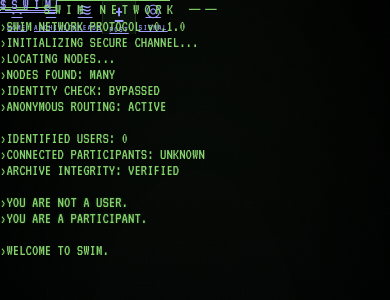
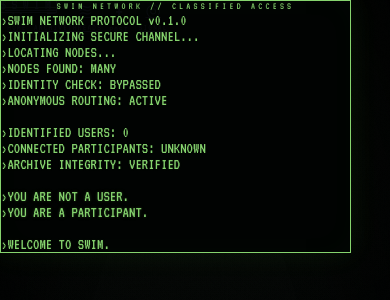
Before and after one commit to jaycoh333/swim-site, a Next.js app: page / in a window 390 px wide. Shown: the top 300 px of the page. Built offline with nearby package versions, Linux system fonts and the light colour scheme.

Commit message:
Fix mobile classified boot screen

```diff
--- a/app/globals.css
+++ b/app/globals.css
@@ -167,6 +167,19 @@ body::after {
   height: 3px;
   background: linear-gradient(to bottom, transparent, rgba(134, 212, 110, 0.032), transparent);
   animation: scan-beam 18s linear infinite;
+}
+
+/* ── Boot panel — glow is mobile-only; no sm: reset needed ── */
+.boot-panel-glow {
+  /* Base: no shadow (desktop inherits this) */
+}
+
+@media (max-width: 639px) {
+  .boot-panel-glow {
+    box-shadow:
+      0 0 28px rgba(124, 255, 91, 0.07),
+      inset 0 0 32px rgba(124, 255, 91, 0.02);
+  }
 }
 
 .noise-overlay {
--- a/components/BootSequence.tsx
+++ b/components/BootSequence.tsx
@@ -12,24 +12,24 @@ interface BootLine {
 }
 
 const LINES: BootLine[] = [
-  { text: 'SWIM NETWORK PROTOCOL v0.1.0', delay: 0, type: 'system' },
-  { text: 'INITIALIZING SECURE CHANNEL...', delay: 500, type: 'system' },
-  { text: 'LOCATING NODES...', delay: 1000, type: 'system' },
-  { text: 'NODES FOUND: MANY', delay: 1600, type: 'success' },
-  { text: 'IDENTITY CHECK: BYPASSED', delay: 2100, type: 'warn' },
-  { text: 'ANONYMOUS ROUTING: ACTIVE', delay: 2600, type: 'success' },
-  { text: '', delay: 3000, type: 'gap' },
-  { text: 'IDENTIFIED USERS: 0', delay: 3200, type: 'data' },
-  { text: 'CONNECTED PARTICIPANTS: UNKNOWN', delay: 3700, type: 'data' },
-  { text: 'ARCHIVE INTEGRITY: VERIFIED', delay: 4200, type: 'success' },
-  { text: '', delay: 4600, type: 'gap' },
-  { text: 'YOU ARE NOT A USER.', delay: 4900, type: 'em' },
-  { text: 'YOU ARE A PARTICIPANT.', delay: 5500, type: 'em' },
-  { text: '', delay: 5900, type: 'gap' },
-  { text: 'WELCOME TO SWIM.', delay: 6200, type: 'success' },
+  { text: 'SWIM NETWORK PROTOCOL v0.1.0',       delay: 0,    type: 'system'  },
+  { text: 'INITIALIZING SECURE CHANNEL...',      delay: 500,  type: 'system'  },
+  { text: 'LOCATING NODES...',                   delay: 1000, type: 'system'  },
+  { text: 'NODES FOUND: MANY',                   delay: 1600, type: 'success' },
+  { text: 'IDENTITY CHECK: BYPASSED',            delay: 2100, type: 'warn'    },
+  { text: 'ANONYMOUS ROUTING: ACTIVE',           delay: 2600, type: 'success' },
+  { text: '',                                    delay: 3000, type: 'gap'     },
+  { text: 'IDENTIFIED USERS: 0',                 delay: 3200, type: 'data'    },
+  { text: 'CONNECTED PARTICIPANTS: UNKNOWN',     delay: 3700, type: 'data'    },
+  { text: 'ARCHIVE INTEGRITY: VERIFIED',         delay: 4200, type: 'success' },
+  { text: '',                                    delay: 4600, type: 'gap'     },
+  { text: 'YOU ARE NOT A USER.',                 delay: 4900, type: 'em'      },
+  { text: 'YOU ARE A PARTICIPANT.',              delay: 5500, type: 'em'      },
+  { text: '',                                    delay: 5900, type: 'gap'     },
+  { text: 'WELCOME TO SWIM.',                    delay: 6200, type: 'success' },
 ];
 
-const TOTAL_DURATION = 6200 + 1200; // last line + hold
+const TOTAL_DURATION = 6200 + 1200;
 const FADE_START = TOTAL_DURATION;
 
 interface BootSequenceProps {
@@ -43,7 +43,6 @@ export function BootSequence({ onComplete }: BootSequenceProps) {
   const [done, setDone] = useState(false);
 
   useEffect(() => {
-    // Only run boot sequence once per browser session
     if (typeof sessionStorage !== 'undefined' && sessionStorage.getItem('swim-boot')) {
       onComplete?.();
       return;
@@ -77,7 +76,7 @@ export function BootSequence({ onComplete }: BootSequenceProps) {
           transition={{ duration: 0.7 }}
           className="fixed inset-0 z-[99999] flex items-center justify-center bg-void"
         >
-          {/* Scanlines on boot screen */}
+          {/* Full-viewport scanlines */}
           <div
             aria-hidden="true"
             className="pointer-events-none absolute inset-0"
@@ -87,13 +86,26 @@ export function BootSequence({ onComplete }: BootSequenceProps) {
             }}
           />
 
-          <div className="relative w-full max-w-xl overflow-y-auto px-6 pt-20 pb-12 max-h-[100dvh] sm:max-h-none sm:overflow-visible sm:px-8 sm:pt-0 sm:pb-0">
-            <div className="mb-8 text-center">
-              <div className="text-xs tracking-[.3em] text-crt/30 uppercase">
-                ── SWIM NETWORK ──
+          {/*
+            Terminal panel
+            ─────────────
+            Mobile:  w-[90vw] gives a real width narrower than the viewport so the outer
+                     flex actually centers it. Panel border/bg/glow added for classified feel.
+            Desktop: w-full up to max-w-xl (original behavior). Panel chrome stripped via sm: overrides.
+          */}
+          <div className="relative w-[90vw] max-w-xl overflow-y-auto border border-crt/20 bg-[rgba(2,4,3,0.96)] px-6 py-7 boot-panel-glow max-h-[85vh] sm:w-full sm:max-h-none sm:overflow-visible sm:border-0 sm:bg-transparent sm:px-8 sm:py-0 sm:shadow-none">
+
+            {/* Panel header */}
+            <div className="mb-5 sm:mb-8">
+              <div className="text-center text-[10px] uppercase tracking-[0.32em] text-crt/38">
+                SWIM NETWORK // CLASSIFIED ACCESS
               </div>
+              {/* Divider line below header — mobile only */}
+              <div className="mt-3 h-px bg-crt/12 sm:hidden" />
             </div>
-            <div className="space-y-1">
+
+            {/* Terminal lines */}
+            <div className="space-y-0.5">
               {LINES.map((line, i) => (
                 <AnimatePresence key={i}>
                   {shown.includes(i) && (
@@ -130,14 +142,15 @@ export function BootSequence({ onComplete }: BootSequenceProps) {
 }
 
 function lineClass(type: LineType) {
-  const base = 'font-mono tracking-wide leading-7';
+  // Mobile: text-base (16px) / text-lg (18px) for emphasis — readable without being huge
+  // Desktop (sm+): text-sm (14px) / text-base (16px) — original compact terminal feel
+  const base = 'font-mono tracking-wide leading-8 sm:leading-7';
   switch (type) {
-    case 'system': return `${base} text-crt/50 text-sm`;
-    case 'success': return `${base} text-crt text-sm crt-text-dim`;
-    case 'warn': return `${base} text-amber text-sm`;
-    case 'data': return `${base} text-crt/70 text-sm`;
-    case 'em':
-      return `${base} text-phosphor text-base crt-text`;
-    default: return base;
+    case 'system':  return `${base} text-base sm:text-sm text-crt/50`;
+    case 'success': return `${base} text-base sm:text-sm text-crt crt-text-dim`;
+    case 'warn':    return `${base} text-base sm:text-sm text-amber`;
+    case 'data':    return `${base} text-base sm:text-sm text-crt/70`;
+    case 'em':      return `${base} text-lg sm:text-base text-phosphor crt-text`;
+    default:        return base;
   }
 }
```
